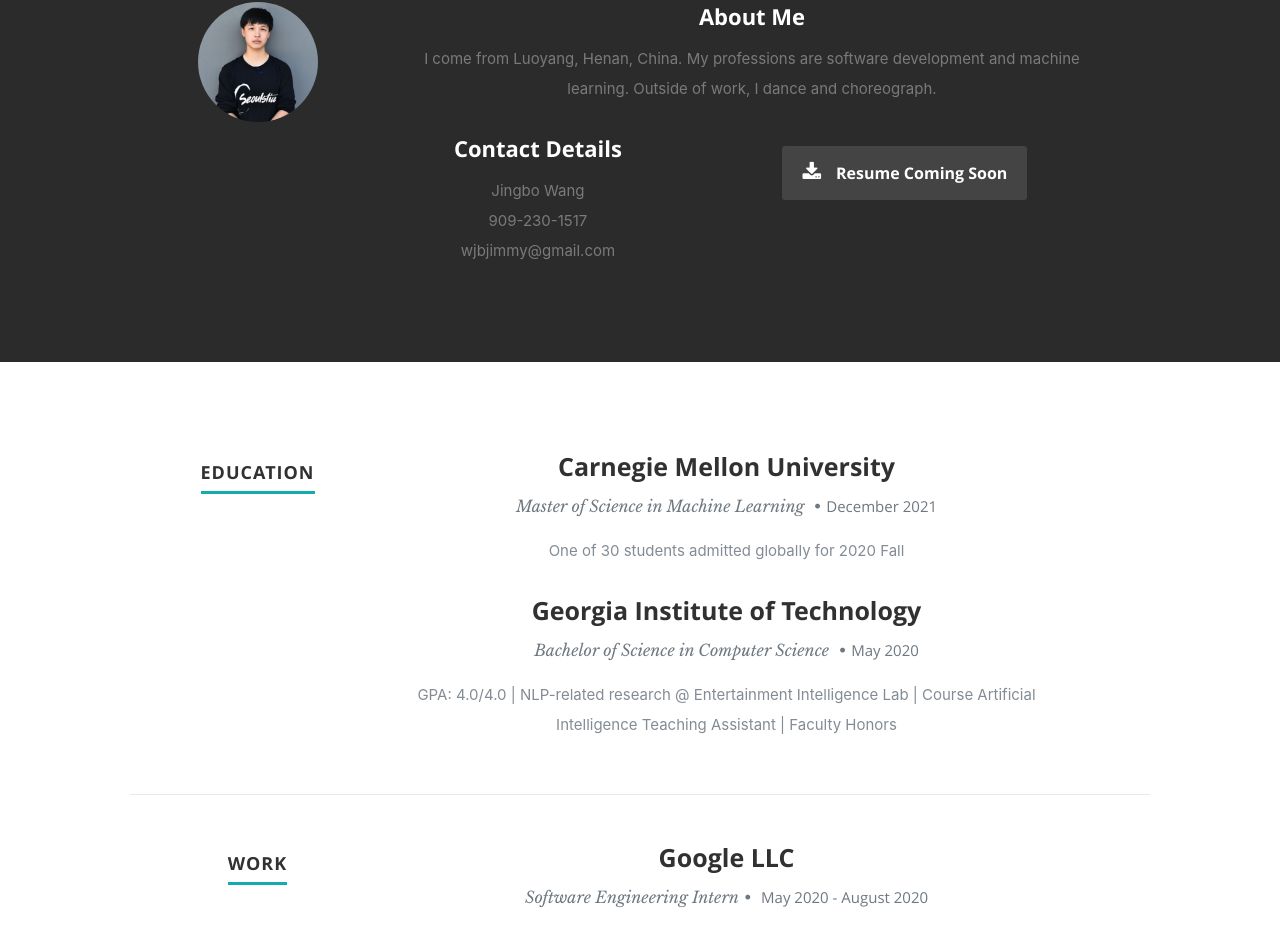
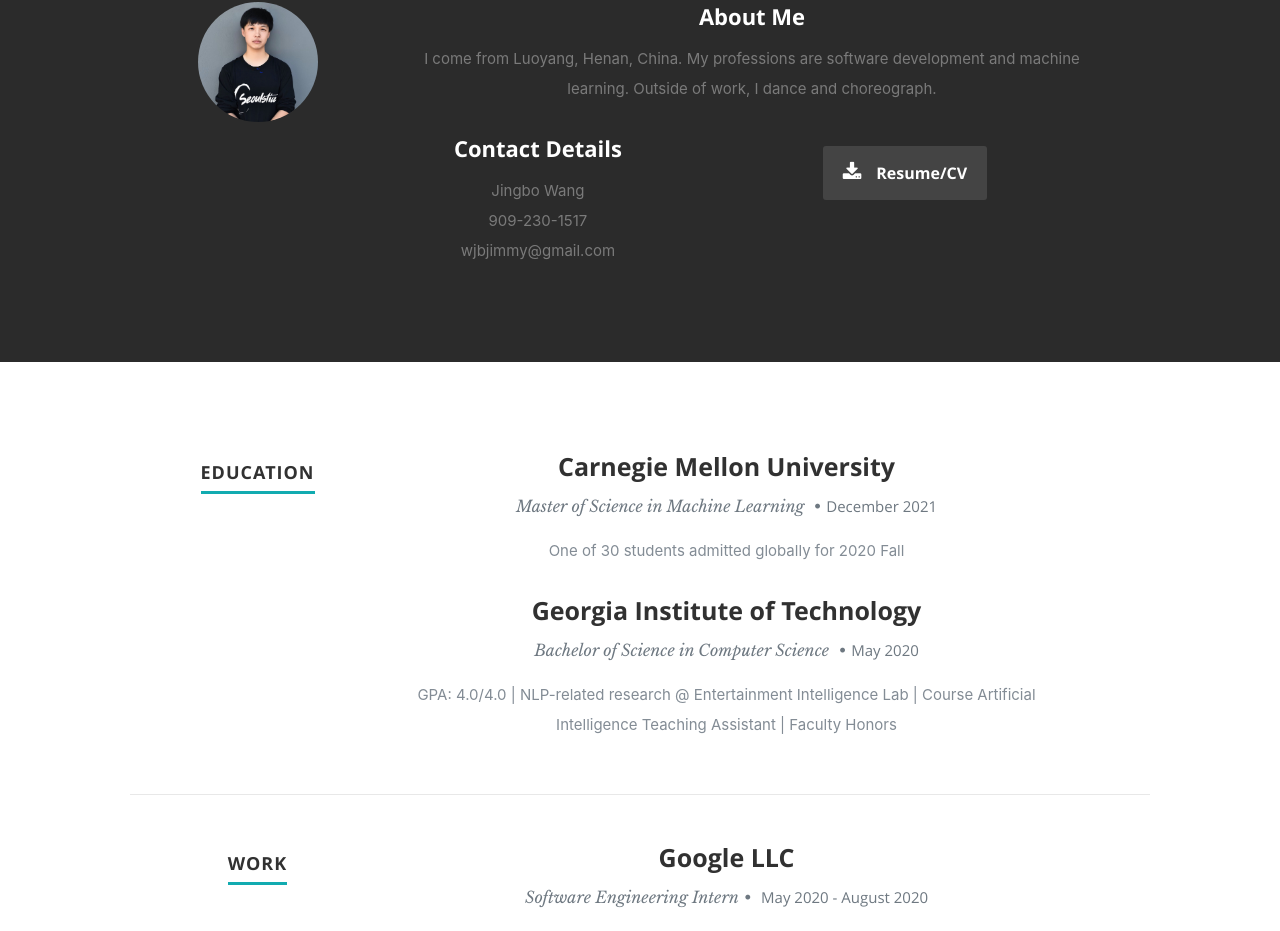
Before and after one commit to JingboWang1997/my_website, a React (Create React App) app: page / in a window 1280 px wide. Shown: the part 894-1825 px from the top of the page. Built offline with nearby package versions, Linux system fonts and the light colour scheme.

Commit message:
able to view resume

```diff
--- a/src/Components/About.js
+++ b/src/Components/About.js
@@ -38,7 +38,7 @@
                </div>
                <div className="columns download">
                   <p>
-                     <a href={resumeDownload} className="button"><i className="fa fa-download"></i>Resume Coming Soon</a>
+                     <a href={resumeDownload} target="_blank" className="button"><i className="fa fa-download"></i>Resume/CV</a>
                   </p>
                </div>
             </div>
--- a/src/resumeData.json
+++ b/src/resumeData.json
@@ -13,7 +13,7 @@
       "state":"Georgia"
     },
     "website": "",
-    "resumedownload":"",
+    "resumedownload":"https://drive.google.com/file/d/1aLY9J84j6yTpaxd_b53EzZ7JlaKpJ28l/view?usp=sharing",
     "social":[
       {
         "name":"linkedin",
```
